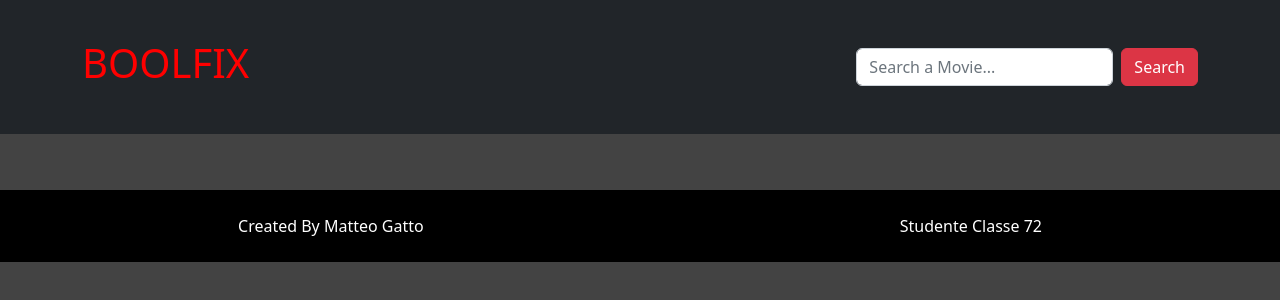
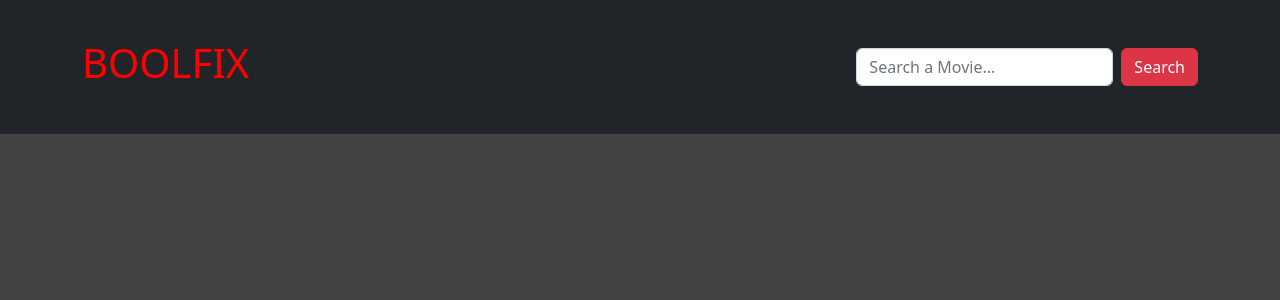
Before and after one commit to Matteogatto94/vite-boolflix, a Vue app: page / in a window 1280 px wide. Shown: the top 300 px of the page. Built offline with nearby package versions, Linux system fonts and the light colour scheme.

Commit message:
add correction and finish milestone 4

```diff
--- a/src/components/AppFooter.vue
+++ b/src/components/AppFooter.vue
@@ -6,23 +6,8 @@ export default {
 
 <template>
 
-    <footer>
-        <section class="credits d-flex justify-content-around align-items-center py-4">
-            <p>Created By Matteo Gatto</p>
-            <p>Studente Classe 72</p>
-        </section>
-    </footer>
 </template>
 
 <style lang="scss">
-.credits {
-    background-color: black;
-    margin-top: 2rem;
 
-    p {
-        margin: 0;
-        text-align: center;
-        color: white;
-    }
-}
 </style>
```
